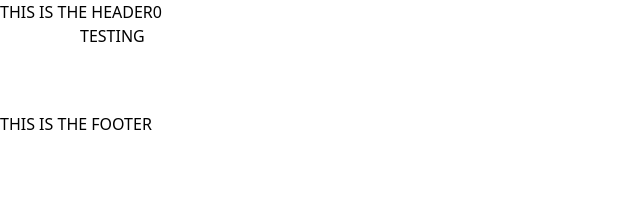
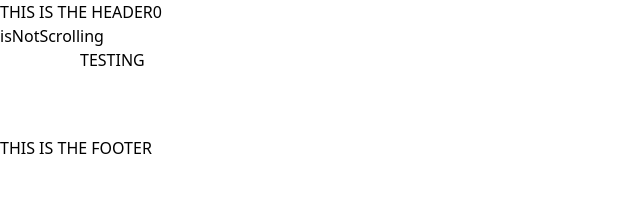
Before and after one commit to hiad/gatsby-boilerplate-tailwind, a Gatsby site: page / in a window 1280 px wide. Shown: the whole page, without its empty margins (0-640 px from the left). Built offline with nearby package versions, Linux system fonts and the light colour scheme; Gatsby itself is replaced by a stand-in of ours; what tailwindcss-pseudo would draw is missing.

Commit message:
Scrolling header

```diff
--- a/src/components/Header.jsx
+++ b/src/components/Header.jsx
@@ -24,6 +24,7 @@ const Header = () => {
       THIS IS THE HEADER
       {scrolling}
       {scrollTop}
+      {scrolling ? <p>isScrolling</p> : <p>isNotScrolling</p>}
     </header>
   );
 };
```
